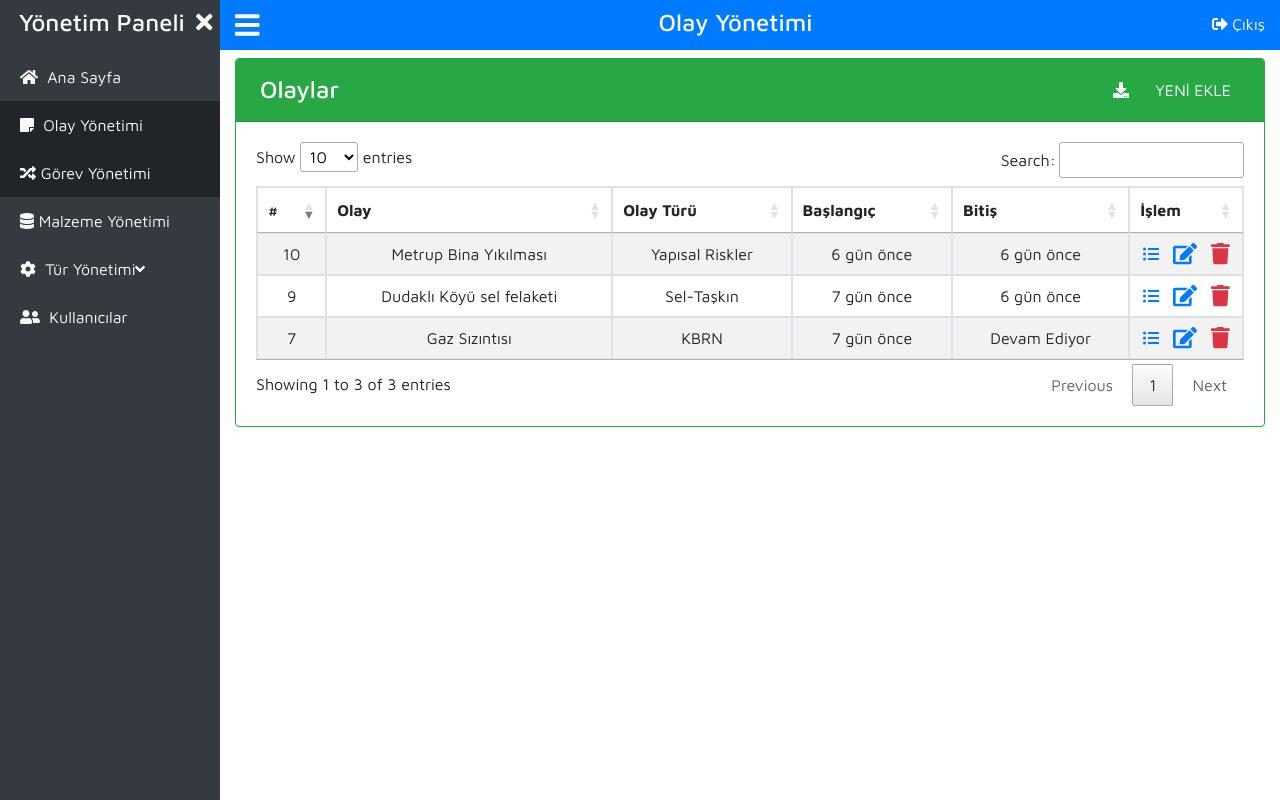
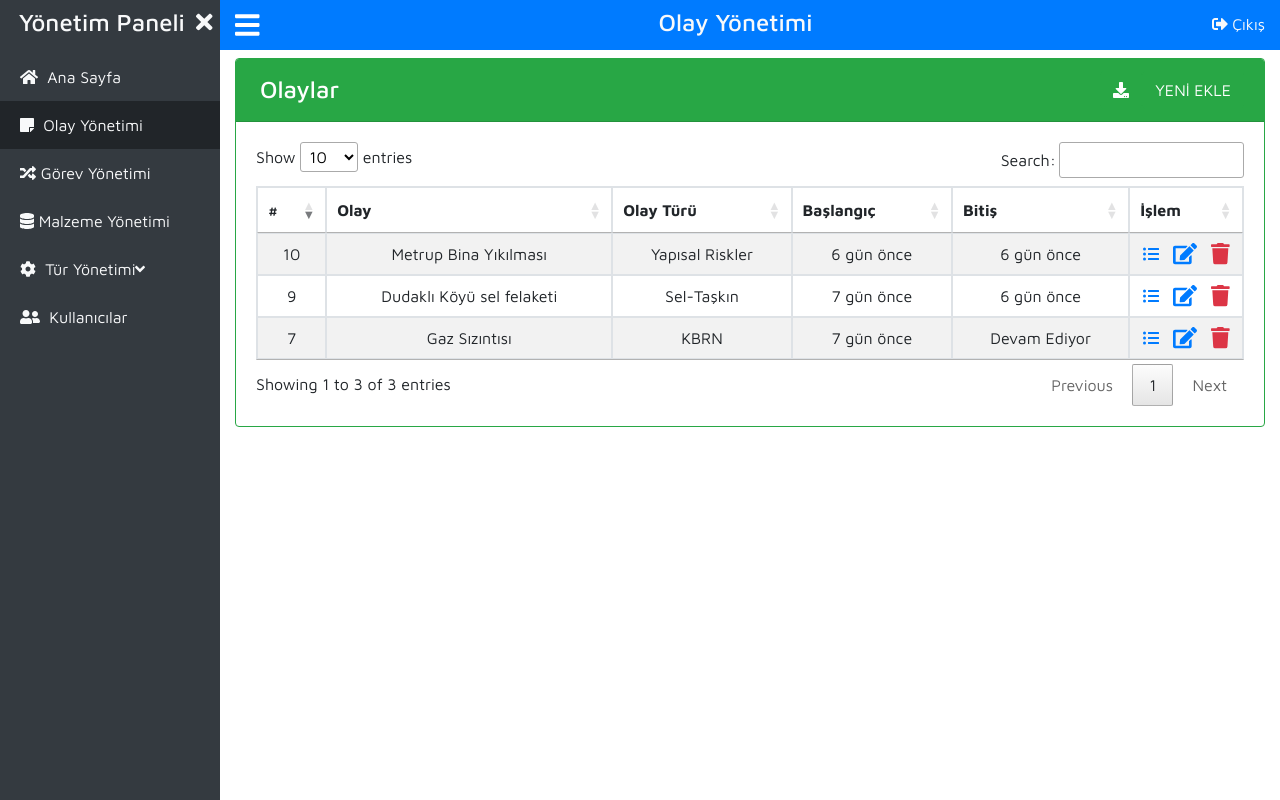
Before and after one commit to yonetici/microWeb, a PHP site: page /taskManagement.php in a window 1280 px wide. Run offline with PHP 8.4, Linux system fonts and the light colour scheme; the visitor is signed in with stand-in values (Sample User, id 1); data comes from the database, SQL or seed files in the repository; some libraries are stand-ins or nearby versions.

Commit message:
Fixed some typos

```diff
--- a/assigmentManagement.php
+++ b/assigmentManagement.php
@@ -34,7 +34,7 @@ include_once 'header.php';
         ?>
         <div class="card my-2 border-success">
             <div class="card-header bg-success text-white">
-                <a href="addAssignment.php"><button type="button" class="btn btn-success float-right">YENİ EKLE</button></a><a href="actions.php?export=excel&tablo=gorev"><button type="button" class="btn btn-success float-right"><i class="fa fa-download" aria-hidden="true"></i></button></a><h4 class="m-1">Olaylar</h4>
+                <a href="addAssignment.php"><button type="button" class="btn btn-success float-right">YENİ EKLE</button></a><a href="actions.php?export=excel&tablo=gorev"><button type="button" class="btn btn-success float-right"><i class="fa fa-download" aria-hidden="true"></i></button></a><h4 class="m-1">Görevlendirmeler</h4>
             </div>
             <div class="card-body">
                 <div class="table-responsive" id="showAllNews">
--- a/header.php
+++ b/header.php
@@ -63,10 +63,10 @@ $ekipBilgileri = ["1. Acil Müdahale Ekibi", "2. Acil Müdahale Ekibi", "3. Acil
                 <a href="taskManagement.php" class="list-group-item text-light admin-link <?= (basename($_SERVER['PHP_SELF']) == "taskManagement.php")?"nav-active":""; ?>"><i class="fas fa-sticky-note"></i>&nbsp;&nbsp;Olay Yönetimi</a>
                 <?php } ?>
                 <?php     if ($admin->checkUserStatus($_SESSION['uye_id'])==2 || $admin->checkUserStatus($_SESSION['uye_id'])==5) { ?>
-                <a href="assigmentManagement.php" class="list-group-item text-light admin-link <?= (basename($_SERVER['PHP_SELF']) == "taskManagement.php")?"nav-active":""; ?>"><i class="fa fa-random" aria-hidden="true"></i>  Görev Yönetimi</a>
+                <a href="assigmentManagement.php" class="list-group-item text-light admin-link <?= (basename($_SERVER['PHP_SELF']) == "assigmentManagement.php")?"nav-active":""; ?>"><i class="fa fa-random" aria-hidden="true"></i>  Görev Yönetimi</a>
                 <?php } ?>
                 <?php     if ($admin->checkUserStatus($_SESSION['uye_id'])==2 || $admin->checkUserStatus($_SESSION['uye_id'])==4) { ?>
-                <a href="itemManagement.php" class="list-group-item text-light admin-link <?= (basename($_SERVER['PHP_SELF']) == "videoNews.php")?"nav-active":""; ?>"><i class="fa fa-database" aria-hidden="true"></i>  Malzeme Yönetimi</a>
+                <a href="itemManagement.php" class="list-group-item text-light admin-link <?= (basename($_SERVER['PHP_SELF']) == "itemManagement.php")?"nav-active":""; ?>"><i class="fa fa-database" aria-hidden="true"></i>  Malzeme Yönetimi</a>
                 <?php } ?>
 <?php     if ($admin->checkUserStatus($_SESSION['uye_id'])==2) {
 ?>
--- a/index.php
+++ b/index.php
@@ -35,7 +35,7 @@ if((!isset($_GET["dogrulama"])) && isset($_SESSION['username'])) {
     <meta name="author" content="Rıdvan BİLGİN">
     <meta http-equiv="X-UA-Compatible" content="IE=edge">
     <meta name="viewport" content="width=device-width, initial-scale=1, shrink-to-fit=no">
-    <title>HaberMerkezi - Yönetim Paneli</title>
+    <title>AFAD MicroWeb - Yönetim Paneli</title>
     <link rel="stylesheet" href="https://cdnjs.cloudflare.com/ajax/libs/twitter-bootstrap/4.4.1/css/bootstrap.min.css">
     <link rel="stylesheet" type="text/css" href="css/style.css">
     <style type="text/css">
```
